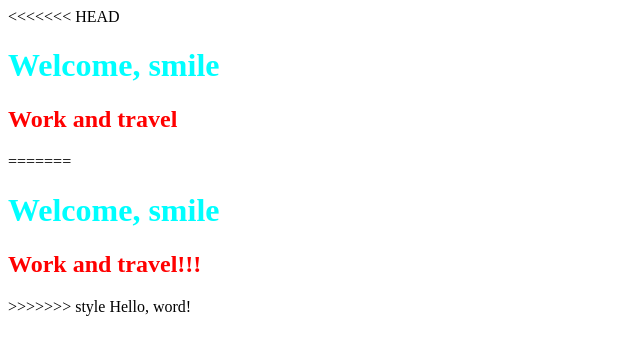
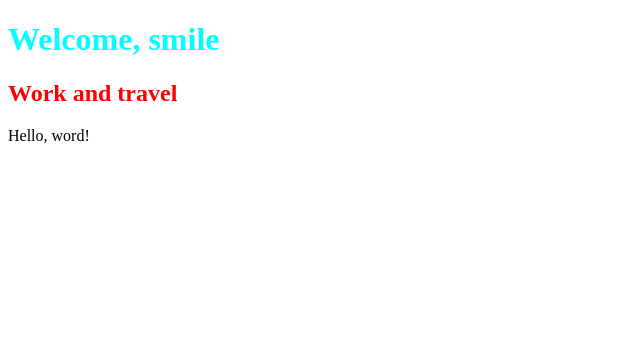
Before and after one commit to RudOlena/Hello, a plain HTML site: page hello.html in a window 1280 px wide. Shown: the whole page, without its empty margins (0-640 px from the left). Drawn offline with Linux system fonts and the light colour scheme.

Commit message:
fix merge conflict

```diff
--- a/hello.html
+++ b/hello.html
@@ -9,13 +9,8 @@
     </style>
 </head>
 <body>
-<<<<<<< HEAD
-    <h1 style="color: aqua;">Welcome, smile</h1>
+    <h1>Welcome, smile</h1>
     <h2 style="color:red;">Work and travel</h2>
-=======
-    <h1>Welcome, smile</h1>
-    <h2 style="color:red;">Work and travel!!!</h2>
->>>>>>> style
     Hello, word!
 </body>
 </html>
```
